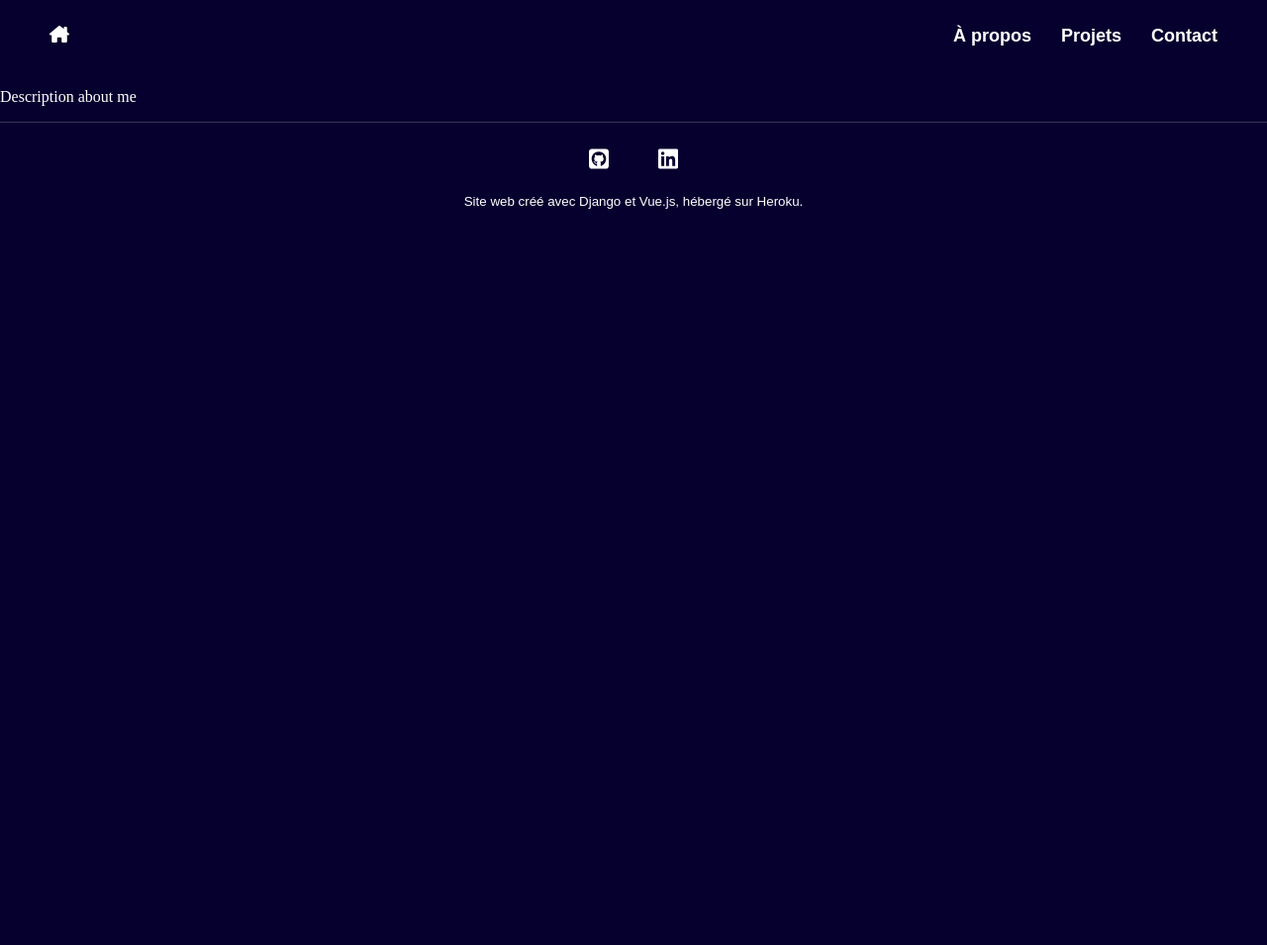
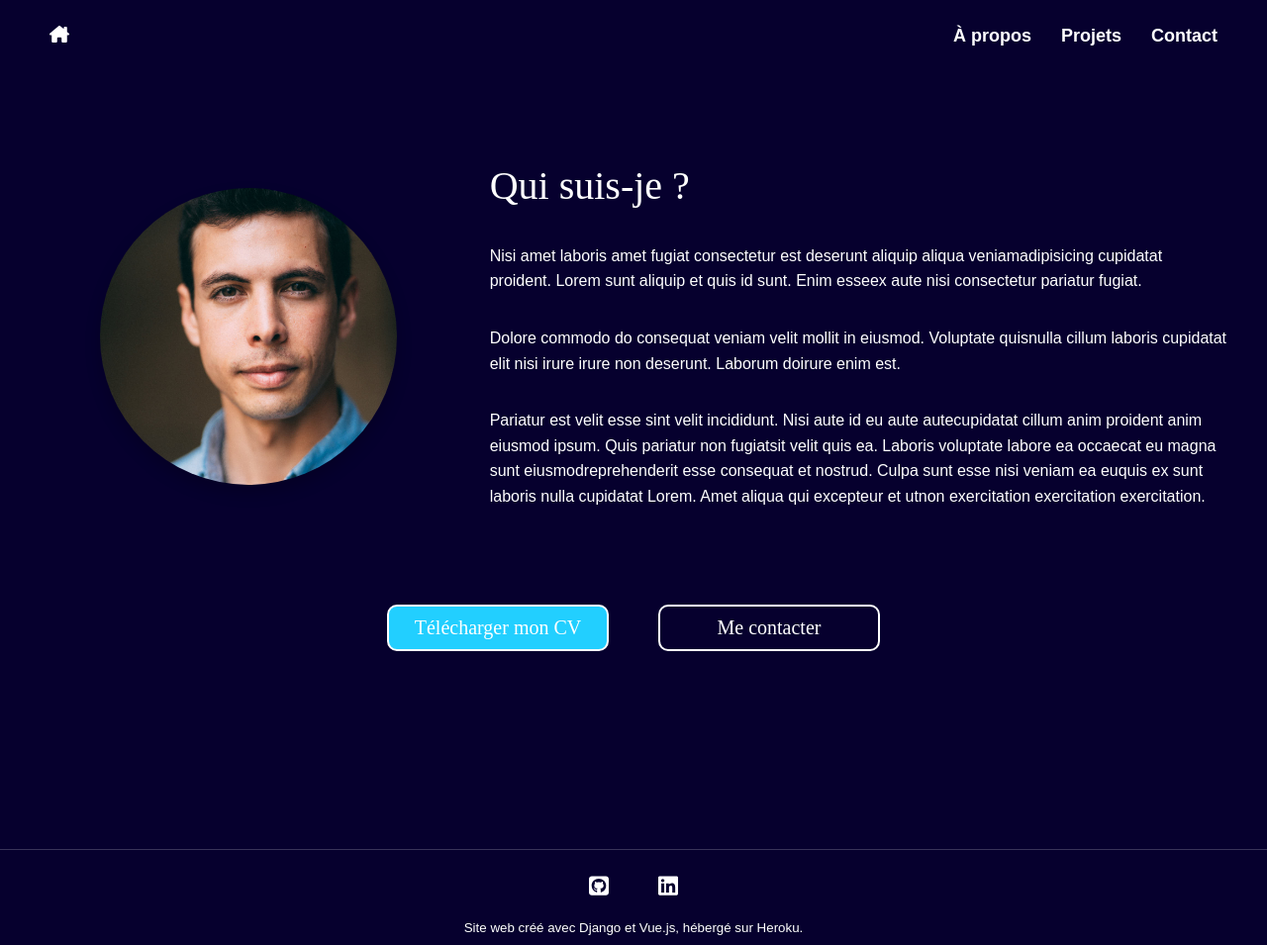
Before and after one commit to Adrien89betty/portfolio_adrien, a Django app: page /about/ in a window 1280 px wide. Shown: the whole page at 99% size. Before the commit the page ends 211 px from the top, so only its background shows below. Run offline with Django 5.2, Linux system fonts and the light colour scheme; data that the repository does not hold is empty.

Commit message:
About page => structure + links + buttons

```diff
--- a/about/static/about/css/about_styles.css
+++ b/about/static/about/css/about_styles.css
@@ -1,3 +1,96 @@
+/* .about-content {
+  color: #ffffff;
+} */
+.about-container {
+  display: flex;
+  flex-wrap: wrap;
+  align-items: center;
+  gap: 2rem;
+  max-width: 1200px;
+  margin: 0 auto;
+  padding: 4rem 1rem;
+}
+
+.about-photo {
+  flex: 1 1 250px;
+  text-align: center;
+}
+
+.about-photo img {
+  width: 100%;
+  max-width: 300px;
+  border-radius: 50%;
+  box-shadow: 0 8px 16px rgba(0, 0, 0, 0.2);
+}
+
 .about-content {
+  flex: 2 1 400px;
+}
+
+.about-content h1 {
+  font-size: 2.5rem;
+  margin-bottom: 35px;
   color: #ffffff;
+  font-family: serif;
+  font-weight: lighter;
 }
+
+.about-content p {
+  line-height: 1.6;
+  margin-bottom: 2rem;
+  color: #ffffff;
+  font-family: sans-serif;
+  font-weight: lighter;
+}
+
+.btns-container {
+  display: flex;
+  justify-content: center;
+  padding-bottom: 200px;
+  gap: 50px;
+}
+
+.btn-cv-container, .btn-contact-container {
+  display: flex;
+  justify-content: center;
+  gap: 100px;
+}
+
+.btn-cv {
+  border: 2px solid #ffffff;
+  color: #ffffff;
+  background-color: #22cfff;
+  text-align: center;
+  padding: 10px 10px;
+  width: 200px;
+  border-radius: 10px;
+  text-decoration: none;
+  font-family: serif;
+  font-weight: lighter;
+  font-size: 20px;
+  transition: all 0.3s ease-in-out;
+}
+
+.btn-cv:hover {
+  background-color: #ffffff;
+  color: #06002e;
+}
+
+.btn-contact {
+  border: 2px solid #ffffff;
+  color: #ffffff;
+  text-align: center;
+  padding: 10px 10px;
+  width: 200px;
+  border-radius: 10px;
+  text-decoration: none;
+  font-family: serif;
+  font-weight: lighter;
+  font-size: 20px;
+  transition: all 0.3s ease-in-out;
+}
+
+.btn-contact:hover {
+  background-color: #ffffff;
+  color: #06002e;
+}
--- a/about/templates/about/about.html
+++ b/about/templates/about/about.html
@@ -6,14 +6,40 @@
 <link rel="stylesheet" href="{% static 'about/css/about_styles.css' %}">
 {% endblock %}
 
+{% block title %}À propos{% endblock %}
+
 {% block page_header %}
+  <h1>About me</h1>
+{% endblock page_header %}
 
-  <h1>About me</h1>
-
-{% endblock page_header %}
 {% block content %}
-  <div class="about-content">
-    <p>Description about me</p>
+  <div class="about-container">
+    <div class="about-photo">
+      <img src="{% static 'about/images/adrien_photo.jpg' %}" alt="Adrien Leveille">
+    </div>
+    <div class="about-content">
+      <h1>Qui suis-je ?</h1>
+      <p>
+        Nisi amet laboris amet fugiat consectetur est deserunt aliquip aliqua veniamadipisicing cupidatat proident. Lorem sunt aliquip et quis id sunt. Enim esseex aute nisi consectetur pariatur fugiat.
+      </p>
+      <p>
+        Dolore commodo do consequat veniam velit mollit in eiusmod. Voluptate quisnulla cillum laboris cupidatat elit nisi irure irure non deserunt. Laborum doirure enim est.
+      </p>
+      <p>
+        Pariatur est velit esse sint velit incididunt. Nisi aute id eu aute autecupidatat cillum anim proident anim eiusmod ipsum. Quis pariatur non fugiatsit velit quis ea. Laboris voluptate labore ea occaecat eu magna sunt eiusmodreprehenderit esse consequat et nostrud. Culpa sunt esse nisi veniam ea euquis ex sunt laboris nulla cupidatat Lorem. Amet aliqua qui excepteur et utnon exercitation exercitation exercitation.
+      </p>
+    </div>
   </div>
-
-{% endblock content %}
+  <div class="btns-container">
+    <div class="btn-cv-container">
+      <a href="{% static 'about/files/cv_adrien_leveille_backend.pdf' %}" download class="btn-cv">
+        Télécharger mon CV
+      </a>
+    </div>
+    <div class="btn-contact-container">
+      <a href="{% url 'home:index' %}#contact-form" class="btn-contact">
+        Me contacter
+      </a>
+    </div>
+  </div>
+  {% endblock content %}
```
Also changed, not shown: about/static/about/images/adrien_photo.jpg (added), home/static/home/images/title_homepage.png (deleted), 1 other file.
